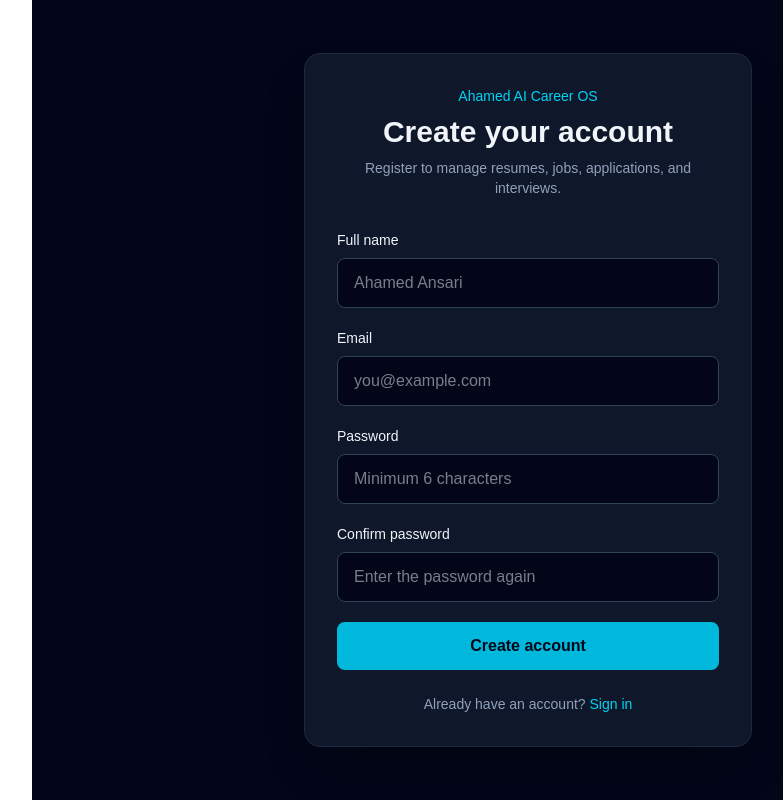
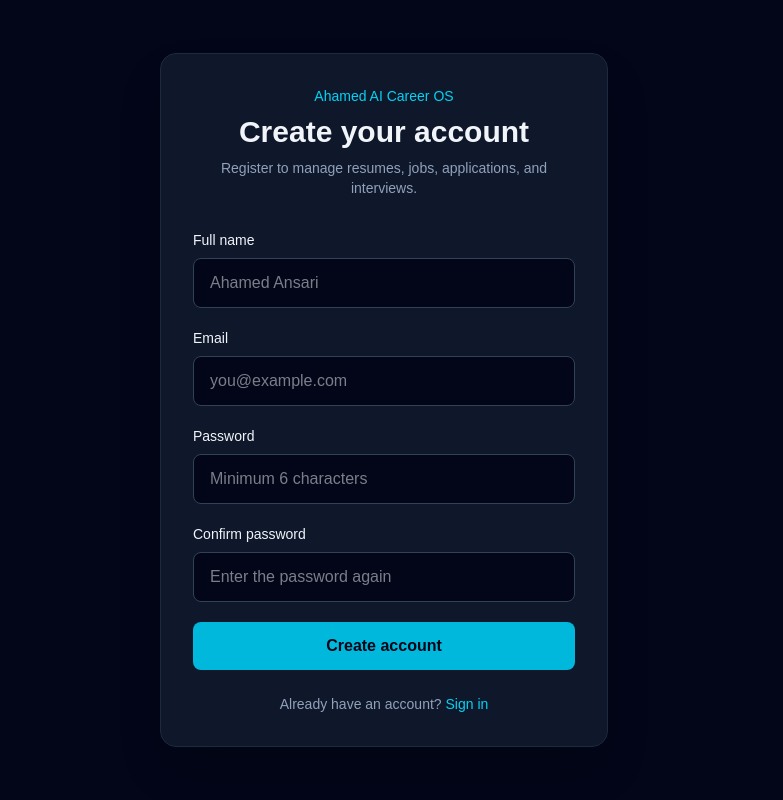
Before and after one commit to rfahamedansari/job-application-assistant, a Next.js app: page /register in a window 1280 px wide. Shown: the whole page, without its empty margins (256-1039 px from the left). Built offline with nearby package versions, Linux system fonts and the light colour scheme; no server answers.

Commit message:
Fix authentication page white margins

```diff
--- a/app/login/page.tsx
+++ b/app/login/page.tsx
@@ -138,7 +138,7 @@ export default function LoginPage() {
   };
 
   return (
-    <main className="flex min-h-screen items-center justify-center bg-slate-950 px-4 py-10 text-slate-100">
+    <main className="fixed inset-0 z-50 flex min-h-screen items-center justify-center overflow-y-auto bg-slate-950 px-4 py-10 text-slate-100">
       <div className="w-full max-w-md">
         <div className="mb-8 text-center">
           <p className="text-sm font-semibold text-cyan-400">
--- a/app/register/page.tsx
+++ b/app/register/page.tsx
@@ -61,7 +61,7 @@ export default function RegisterPage() {
   }
 
   return (
-    <main className="flex min-h-screen items-center justify-center bg-slate-950 px-6 py-12 text-slate-100">
+    <main className="fixed inset-0 z-50 flex min-h-screen items-center justify-center overflow-y-auto bg-slate-950 px-6 py-12 text-slate-100">
       <section className="w-full max-w-md rounded-2xl border border-slate-800 bg-slate-900 p-8 shadow-2xl">
         <div className="mb-8 text-center">
           <p className="text-sm font-medium text-cyan-400">
--- a/app/update-password/page.tsx
+++ b/app/update-password/page.tsx
@@ -67,7 +67,7 @@ export default function UpdatePasswordPage() {
   }
 
   return (
-    <main className="flex min-h-screen items-center justify-center bg-slate-950 px-4 text-slate-100">
+    <main className="fixed inset-0 z-50 flex min-h-screen items-center justify-center overflow-y-auto bg-slate-950 px-4 text-slate-100">
 
       <section className="w-full max-w-xl rounded-2xl border border-slate-800 bg-slate-900 p-8">
 
```
